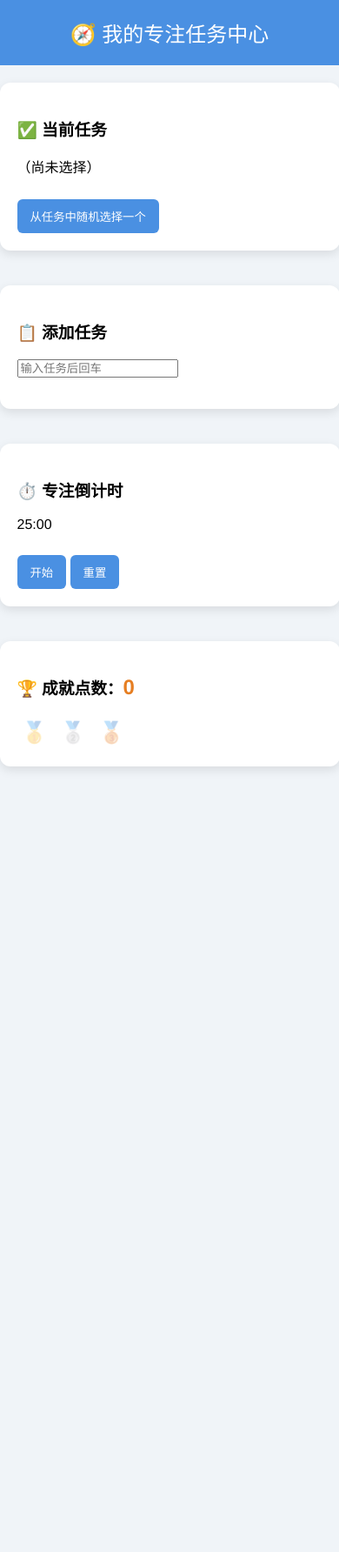
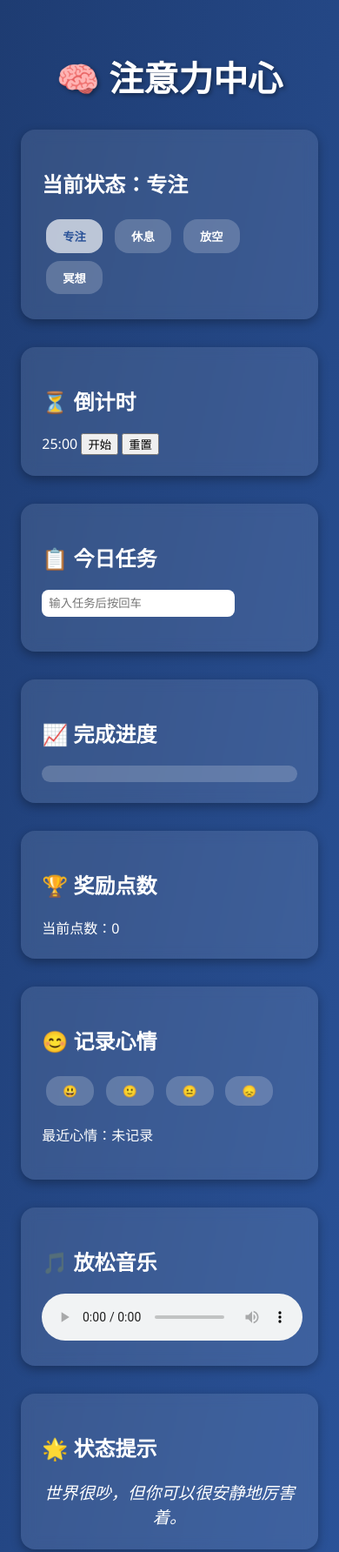
Before and after one commit to auroraawa/mega, a plain HTML site: page index.html in a window 390 px wide. Shown: the top 1784 px of the page at 87% size. Before the commit the page ends 901 px from the top, so only its background shows below. Drawn offline with Linux system fonts and the light colour scheme.

Commit message:
Update index.html

```diff
--- a/index.html
+++ b/index.html
@@ -1,179 +1,238 @@
-<!DOCTYPE html><html lang="zh">
+<!DOCTYPE html><html lang="en">
 <head>
-  <meta charset="UTF-8">
-  <meta name="viewport" content="width=device-width, initial-scale=1.0">
-  <title>专注任务中心</title>
+  <meta charset="UTF-8" />
+  <meta name="viewport" content="width=device-width, initial-scale=1.0" />
+  <title>注意力中心</title>
   <style>
     body {
-      font-family: "Helvetica Neue", sans-serif;
-      background: #f0f4f8;
       margin: 0;
-      padding: 0;
+      font-family: 'Segoe UI', sans-serif;
+      background: linear-gradient(to bottom right, #1e3c72, #2a5298);
+      color: #fff;
       display: flex;
       flex-direction: column;
       align-items: center;
+      justify-content: flex-start;
+      min-height: 100vh;
+      padding: 2rem;
+    }h1 {
+  margin-bottom: 1rem;
+  font-size: 2.5rem;
+  text-shadow: 2px 2px 5px rgba(0,0,0,0.4);
 }
-    header {
-      background: #4a90e2;
-      color: white;
-      width: 100%;
-      padding: 20px;
-      text-align: center;
-      font-size: 24px;
-    }
-    .section {
-      background: white;
+
+.mode-switcher, .task-list, .focus-zone, .music-player, .quote-box, .timer, .rewards, .progress, .mood {
+  background: rgba(255, 255, 255, 0.1);
+  backdrop-filter: blur(8px);
+  border-radius: 1rem;
+  padding: 1.5rem;
+  margin: 1rem 0;
   width: 90%;
   max-width: 600px;
-      margin: 20px;
-      padding: 20px;
-      border-radius: 12px;
-      box-shadow: 0 4px 12px rgba(0,0,0,0.1);
+  box-shadow: 0 4px 12px rgba(0,0,0,0.3);
 }
-    .task-list li {
-      list-style: none;
-      padding: 8px;
-      border-bottom: 1px solid #ddd;
-    }
-    .highlight {
-      background: #ffefc2;
-    }
-    button {
-      padding: 10px 15px;
-      margin-top: 10px;
+
+.mode-btns button, .mood button {
+  margin: 0.3rem;
+  padding: 0.6rem 1.2rem;
   border: none;
-      background: #4a90e2;
+  border-radius: 1rem;
+  background: #ffffff33;
   color: white;
-      border-radius: 6px;
+  font-weight: bold;
   cursor: pointer;
 }
-    #points {
-      font-size: 24px;
-      color: #e67e22;
+
+.mode-btns button.active {
+  background: #ffffffaa;
+  color: #2a5298;
 }
-    .achievement {
-      display: inline-block;
-      margin: 5px;
-      font-size: 24px;
-      opacity: 0.3;
+
+ul {
+  list-style: none;
+  padding: 0;
 }
-    .achievement.unlocked {
-      opacity: 1;
-      animation: pop 0.5s ease-in-out;
+
+li {
+  background: #ffffff22;
+  margin: 0.5rem 0;
+  padding: 0.6rem;
+  border-radius: 0.8rem;
+  display: flex;
+  justify-content: space-between;
 }
-    @keyframes pop {
-      0% { transform: scale(1); }
-      50% { transform: scale(1.3); }
-      100% { transform: scale(1); }
+
+input[type="text"] {
+  padding: 0.5rem;
+  border-radius: 0.5rem;
+  border: none;
+  width: 70%;
 }
+
+button.remove {
+  background: red;
+  color: white;
+  border: none;
+  border-radius: 0.5rem;
+  cursor: pointer;
+}
+
+.quote {
+  font-style: italic;
+  font-size: 1.2rem;
+  text-align: center;
+  margin-top: 1rem;
+}
+
+.progress-bar {
+  background: #ffffff33;
+  border-radius: 1rem;
+  overflow: hidden;
+  height: 1.2rem;
+}
+
+.progress-fill {
+  height: 100%;
+  background: limegreen;
+  width: 0%;
+  transition: width 0.3s;
+}
+
   </style>
 </head>
 <body>
-  <header>🧭 我的专注任务中心</header>  <div class="section">
-    <h3>✅ 当前任务</h3>
-    <p id="currentTask">（尚未选择）</p>
-    <button onclick="selectRandomTask()">从任务中随机选择一个</button>
-  </div>  <div class="section">
-    <h3>📋 添加任务</h3>
-    <input id="taskInput" type="text" placeholder="输入任务后回车">
-    <ul id="taskList" class="task-list"></ul>
-  </div>  <div class="section">
-    <h3>⏱️ 专注倒计时</h3>
-    <p id="timer">25:00</p>
+  <h1>🧠 注意力中心</h1>  <div class="mode-switcher">
+    <h2>当前状态：<span id="mode">专注</span></h2>
+    <div class="mode-btns">
+      <button onclick="setMode('专注')">专注</button>
+      <button onclick="setMode('休息')">休息</button>
+      <button onclick="setMode('放空')">放空</button>
+      <button onclick="setMode('冥想')">冥想</button>
+    </div>
+  </div>  <div class="timer">
+    <h2>⏳ 倒计时</h2>
+    <div>
+      <span id="timer">25:00</span>
       <button onclick="startTimer()">开始</button>
       <button onclick="resetTimer()">重置</button>
-  </div>  <div class="section">
-    <h3>🏆 成就点数：<span id="points">0</span></h3>
-    <div id="achievements">
-      <span class="achievement" id="ach1">🥇</span>
-      <span class="achievement" id="ach2">🥈</span>
-      <span class="achievement" id="ach3">🥉</span>
     </div>
+  </div>  <div class="task-list">
+    <h2>📋 今日任务</h2>
+    <input type="text" id="taskInput" placeholder="输入任务后按回车" onkeypress="handleTaskInput(event)">
+    <ul id="taskUl"></ul>
+  </div>  <div class="progress">
+    <h2>📈 完成进度</h2>
+    <div class="progress-bar">
+      <div class="progress-fill" id="progressFill"></div>
+    </div>
+  </div>  <div class="rewards">
+    <h2>🏆 奖励点数</h2>
+    <div>当前点数：<span id="points">0</span></div>
+  </div>  <div class="mood">
+    <h2>😊 记录心情</h2>
+    <div>
+      <button onclick="recordMood('😃')">😃</button>
+      <button onclick="recordMood('🙂')">🙂</button>
+      <button onclick="recordMood('😐')">😐</button>
+      <button onclick="recordMood('😞')">😞</button>
+    </div>
+    <p>最近心情：<span id="lastMood">未记录</span></p>
+  </div>  <div class="music-player">
+    <h2>🎵 放松音乐</h2>
+    <audio controls loop>
+      <source src="https://www.soundhelix.com/examples/mp3/SoundHelix-Song-1.mp3" type="audio/mpeg">
+      你的浏览器不支持音频播放。
+    </audio>
+  </div>  <div class="quote-box">
+    <h2>🌟 状态提示</h2>
+    <div class="quote" id="quote"></div>
   </div>  <script>
-    let taskList = [];
-    let points = 0;
-    let currentTask = null;
-    let timer;
-    let timeLeft = 1500;
+    const quotes = {
+      "专注": ["保持专注，离完成只差一点点。", "你在创造属于自己的奇迹。", "世界很吵，但你可以很安静地厉害着。"],
+      "休息": ["休息不是逃避，而是为了积蓄能量。", "放松一下吧，你已经够努力了。"],
+      "放空": ["允许自己什么都不想，是一种平静的力量。"],
+      "冥想": ["闭上眼，深呼吸，让世界慢下来。"]
+    }
 
-    document.getElementById("taskInput").addEventListener("keypress", function(e) {
-      if (e.key === "Enter") {
+    function setMode(mode) {
+      document.getElementById('mode').innerText = mode;
+      document.querySelectorAll('.mode-btns button').forEach(btn => {
+        btn.classList.remove('active');
+        if (btn.innerText === mode) btn.classList.add('active');
+      });
+      const msgs = quotes[mode] || ["继续加油"];
+      document.getElementById('quote').innerText = msgs[Math.floor(Math.random() * msgs.length)];
+    }
+
+    function handleTaskInput(e) {
+      if (e.key === 'Enter') {
         const val = e.target.value.trim();
         if (val) {
-          taskList.push({ text: val, done: false });
-          e.target.value = "";
-          renderTasks();
+          const li = document.createElement('li');
+          li.innerHTML = `${val} <button class='remove' onclick='removeTask(this)'>✕</button>`;
+          document.getElementById('taskUl').appendChild(li);
+          e.target.value = '';
+          updateProgress();
         }
-      }
-    });
-
-    function renderTasks() {
-      const list = document.getElementById("taskList");
-      list.innerHTML = "";
-      taskList.forEach((task, index) => {
-        const li = document.createElement("li");
-        li.innerText = task.text;
-        li.className = index === currentTask ? "highlight" : "";
-        li.onclick = () => toggleTask(index);
-        list.appendChild(li);
-      });
-    }
-
-    function toggleTask(index) {
-      if (!taskList[index].done) {
-        taskList[index].done = true;
-        points++;
-        updatePoints();
-        checkAchievements();
-        renderTasks();
       }
     }
 
-    function updatePoints() {
-      document.getElementById("points").innerText = points;
+    function removeTask(btn) {
+      btn.parentElement.remove();
+      addPoints(1);
+      updateProgress();
     }
 
-    function checkAchievements() {
-      if (points >= 1) document.getElementById("ach1").classList.add("unlocked");
-      if (points >= 3) document.getElementById("ach2").classList.add("unlocked");
-      if (points >= 5) document.getElementById("ach3").classList.add("unlocked");
+    function updateProgress() {
+      const total = document.querySelectorAll('#taskUl li').length + completedTasks;
+      const done = completedTasks;
+      const percent = total ? Math.floor((done / total) * 100) : 0;
+      document.getElementById('progressFill').style.width = percent + '%';
     }
 
-    function selectRandomTask() {
-      const notDone = taskList.map((t, i) => !t.done ? i : -1).filter(i => i !== -1);
-      if (notDone.length === 0) {
-        alert("没有未完成的任务了！");
-        return;
+    let completedTasks = 0;
+    let points = 0;
+
+    function addPoints(n) {
+      points += n;
+      completedTasks++;
+      document.getElementById('points').innerText = points;
+      updateProgress();
     }
-      const randomIndex = notDone[Math.floor(Math.random() * notDone.length)];
-      currentTask = randomIndex;
-      document.getElementById("currentTask").innerText = taskList[currentTask].text;
-      renderTasks();
+
+    function recordMood(emoji) {
+      document.getElementById('lastMood').innerText = emoji;
+    }
+
+    let timer;
+    let seconds = 1500;
+
+    function updateTimer() {
+      const m = Math.floor(seconds / 60);
+      const s = seconds % 60;
+      document.getElementById('timer').innerText = `${m.toString().padStart(2, '0')}:${s.toString().padStart(2, '0')}`;
     }
 
     function startTimer() {
       clearInterval(timer);
       timer = setInterval(() => {
-        if (timeLeft > 0) {
-          timeLeft--;
-          updateTimerDisplay();
+        if (seconds > 0) {
+          seconds--;
+          updateTimer();
         } else {
           clearInterval(timer);
-          alert("专注时间结束，休息一下吧！");
+          alert("倒计时结束！");
         }
       }, 1000);
     }
 
     function resetTimer() {
       clearInterval(timer);
-      timeLeft = 1500;
-      updateTimerDisplay();
+      seconds = 1500;
+      updateTimer();
     }
 
-    function updateTimerDisplay() {
-      const minutes = String(Math.floor(timeLeft / 60)).padStart(2, '0');
-      const seconds = String(timeLeft % 60).padStart(2, '0');
-      document.getElementById("timer").innerText = `${minutes}:${seconds}`;
-    }
+    setMode('专注');
+    updateTimer();
   </script></body>
 </html>
```
Lines whose indentation alone changed are shown as unchanged.
